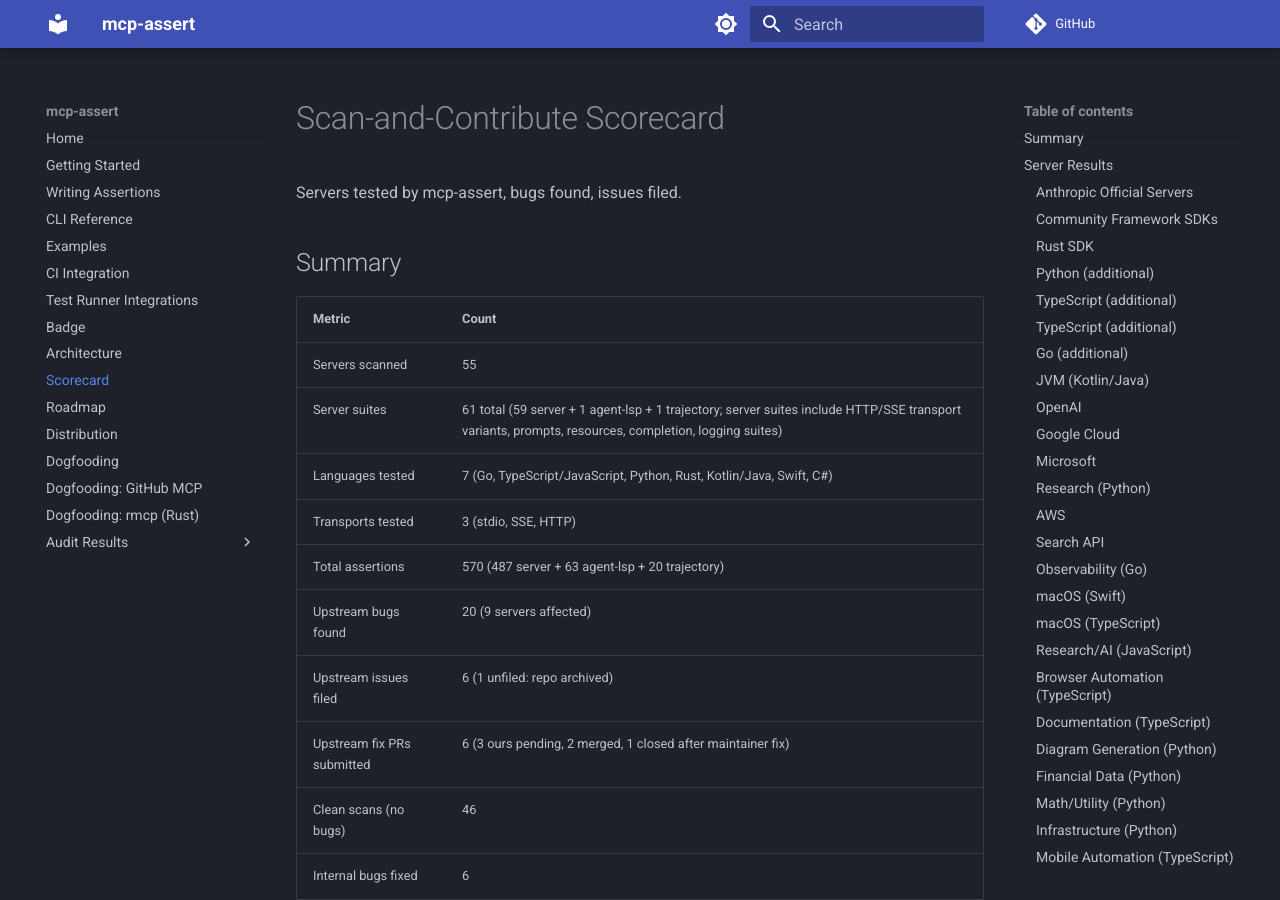
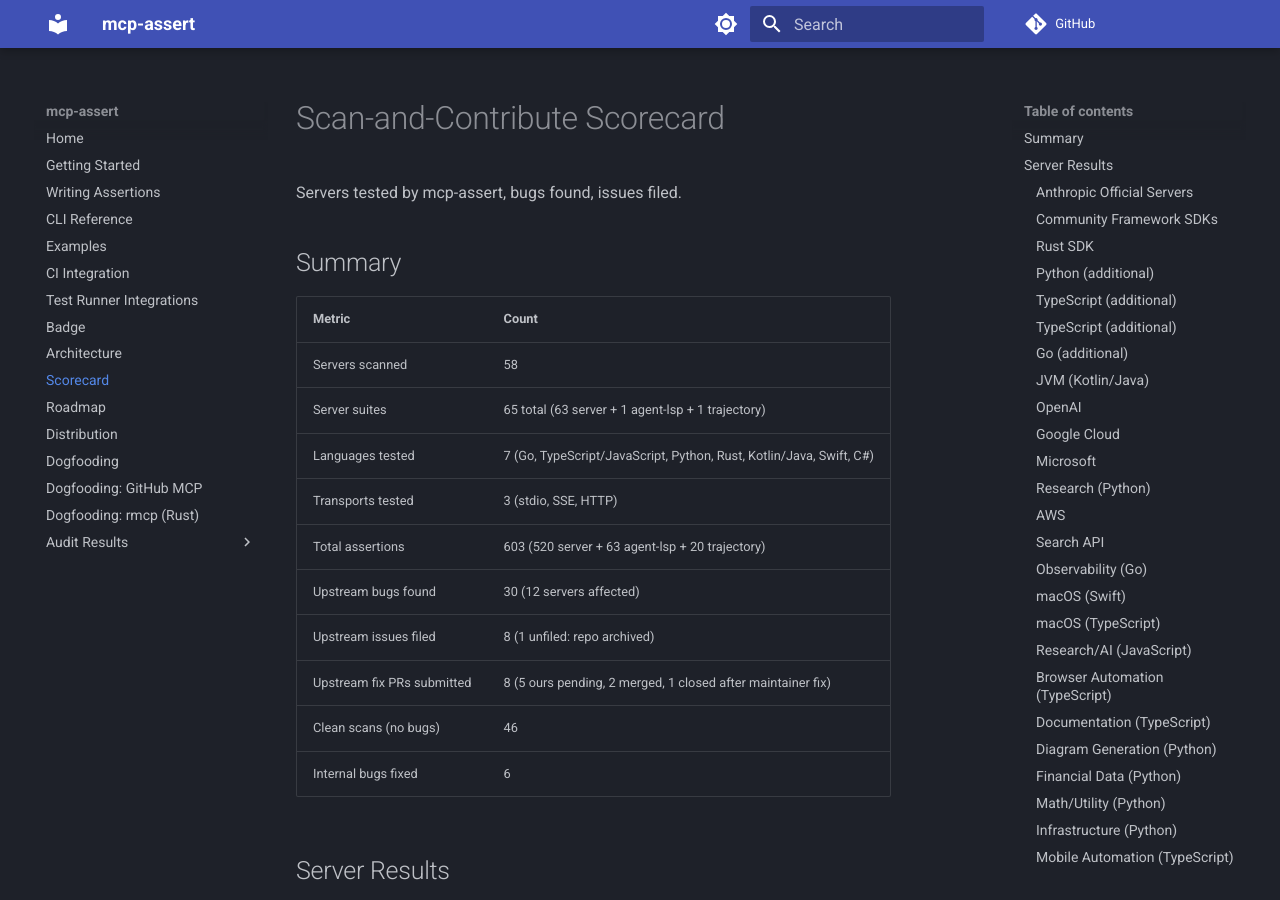
Before and after one commit to blackwell-systems/mcp-assert, an MkDocs documentation site: the page built from docs/scorecard.md, in a window 1280 px wide and 900 px high. Built offline with MkDocs 1.6.1 and Material for MkDocs 9.7.7, drawn with Linux system fonts in a browser that asks for light colours; comment, search, counter and statistics services are not loaded.

Commit message:
docs: update scorecard (58 servers, 603 assertions, 30 bugs)

```diff
--- a/docs/scorecard.md
+++ b/docs/scorecard.md
@@ -6,14 +6,14 @@
 
 | Metric | Count |
 |--------|-------|
-| Servers scanned | 55 |
-| Server suites | 61 total (59 server + 1 agent-lsp + 1 trajectory; server suites include HTTP/SSE transport variants, prompts, resources, completion, logging suites) |
+| Servers scanned | 58 |
+| Server suites | 65 total (63 server + 1 agent-lsp + 1 trajectory) |
 | Languages tested | 7 (Go, TypeScript/JavaScript, Python, Rust, Kotlin/Java, Swift, C#) |
 | Transports tested | 3 (stdio, SSE, HTTP) |
-| Total assertions | 570 (487 server + 63 agent-lsp + 20 trajectory) |
-| Upstream bugs found | 20 (9 servers affected) |
-| Upstream issues filed | 6 (1 unfiled: repo archived) |
-| Upstream fix PRs submitted | 6 (3 ours pending, 2 merged, 1 closed after maintainer fix) |
+| Total assertions | 603 (520 server + 63 agent-lsp + 20 trajectory) |
+| Upstream bugs found | 30 (12 servers affected) |
+| Upstream issues filed | 8 (1 unfiled: repo archived) |
+| Upstream fix PRs submitted | 8 (5 ours pending, 2 merged, 1 closed after maintainer fix) |
 | Clean scans (no bugs) | 46 |
 | Internal bugs fixed | 6 |
 
```
